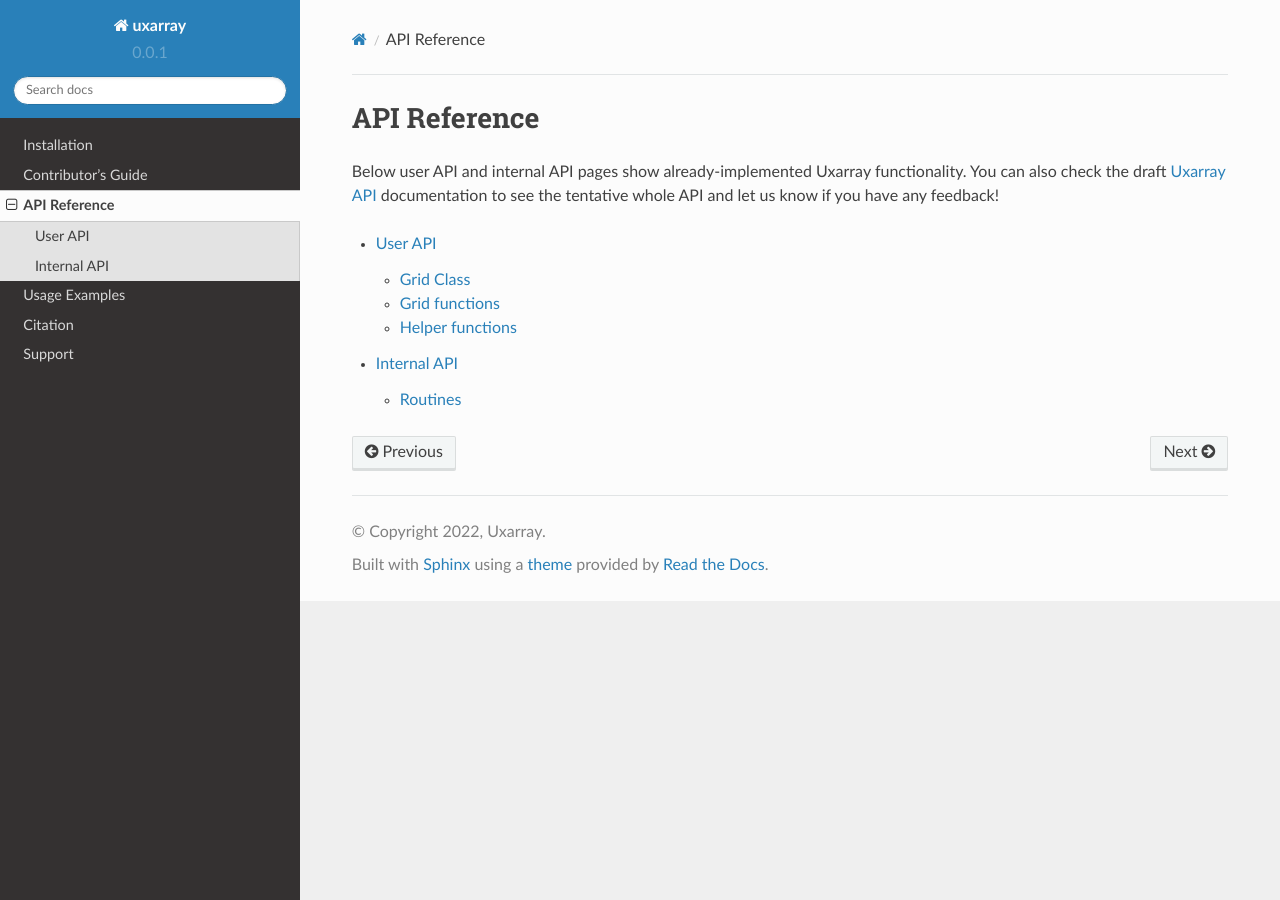
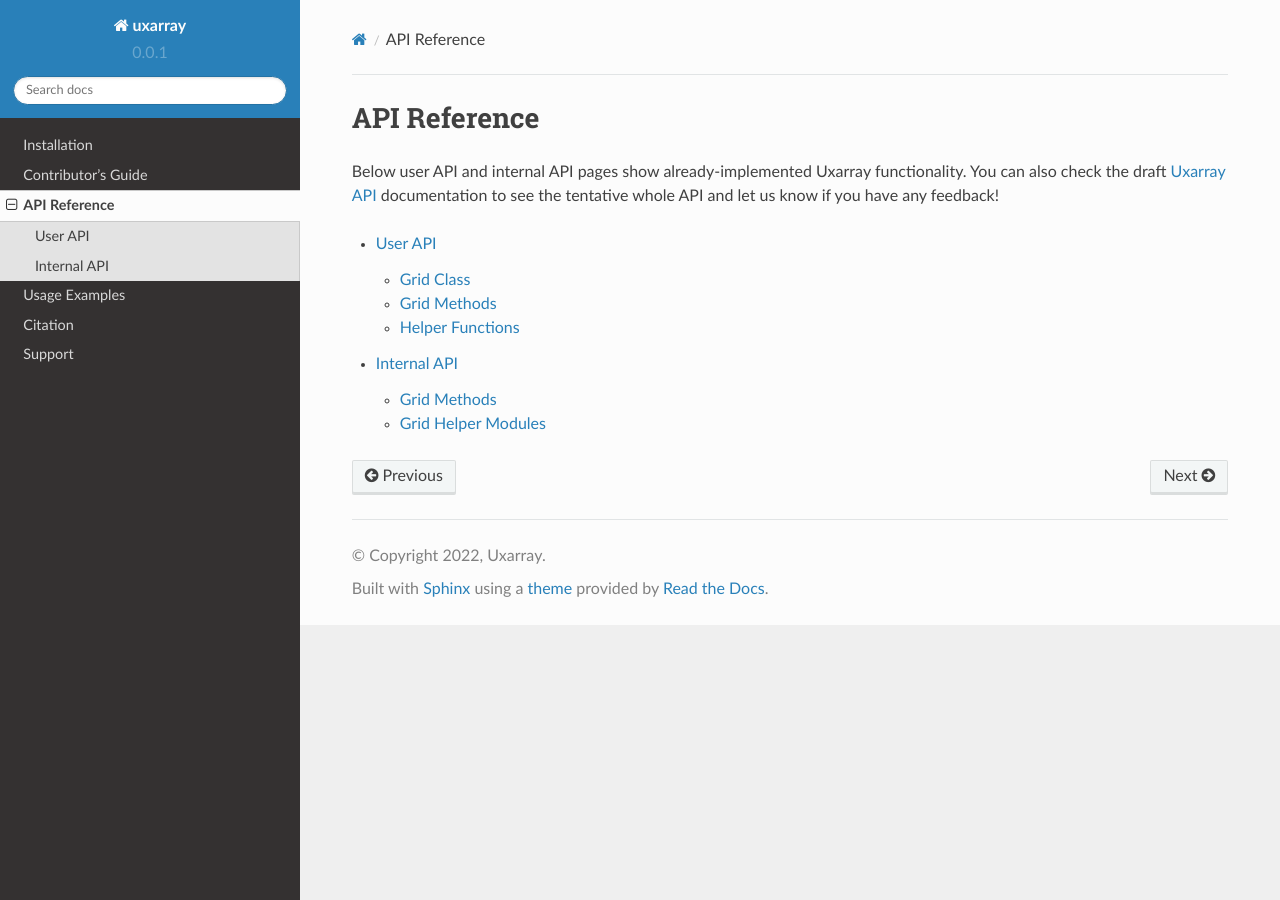
Before and after one commit to UXARRAY/uxarray, a Sphinx documentation site: the page built from docs/api.rst, in a window 1280 px wide. Built offline with Sphinx 7.4.7 and the Read the Docs theme 2.0.0, drawn with Linux system fonts in a browser that asks for light colours.

Commit message:
o Reword index.rst

```diff
--- a/docs/internal_api/index.rst
+++ b/docs/internal_api/index.rst
@@ -8,8 +8,8 @@
 <https://github.com/UXARRAY/uxarray/blob/main/docs/user_api/uxarray_api.md>`_
 documentation to see the tentative whole API and let us know if you have any feedback!
 
-Routines
---------
+Grid Methods
+------------
 
 .. autosummary::
    :nosignatures:
@@ -18,6 +18,13 @@
    grid.Grid.__init__
    grid.Grid.__from_file__
    grid.Grid.__from_vert__
+
+Grid Helper Modules
+--------------------
+.. autosummary::
+   :nosignatures:
+   :toctree: ./generated/
+
    _exodus._read_exodus
    _exodus._write_exodus
    _exodus._get_element_type
--- a/docs/user_api/index.rst
+++ b/docs/user_api/index.rst
@@ -15,14 +15,14 @@
 
    grid.Grid
 
-Grid functions
+Grid Methods
 --------------
 .. autosummary::
    :toctree: _autosummary
 
    grid.Grid.write
 
-Helper functions
+Helper Functions
 ----------------
 .. autosummary::
    :toctree: _autosummary
```
